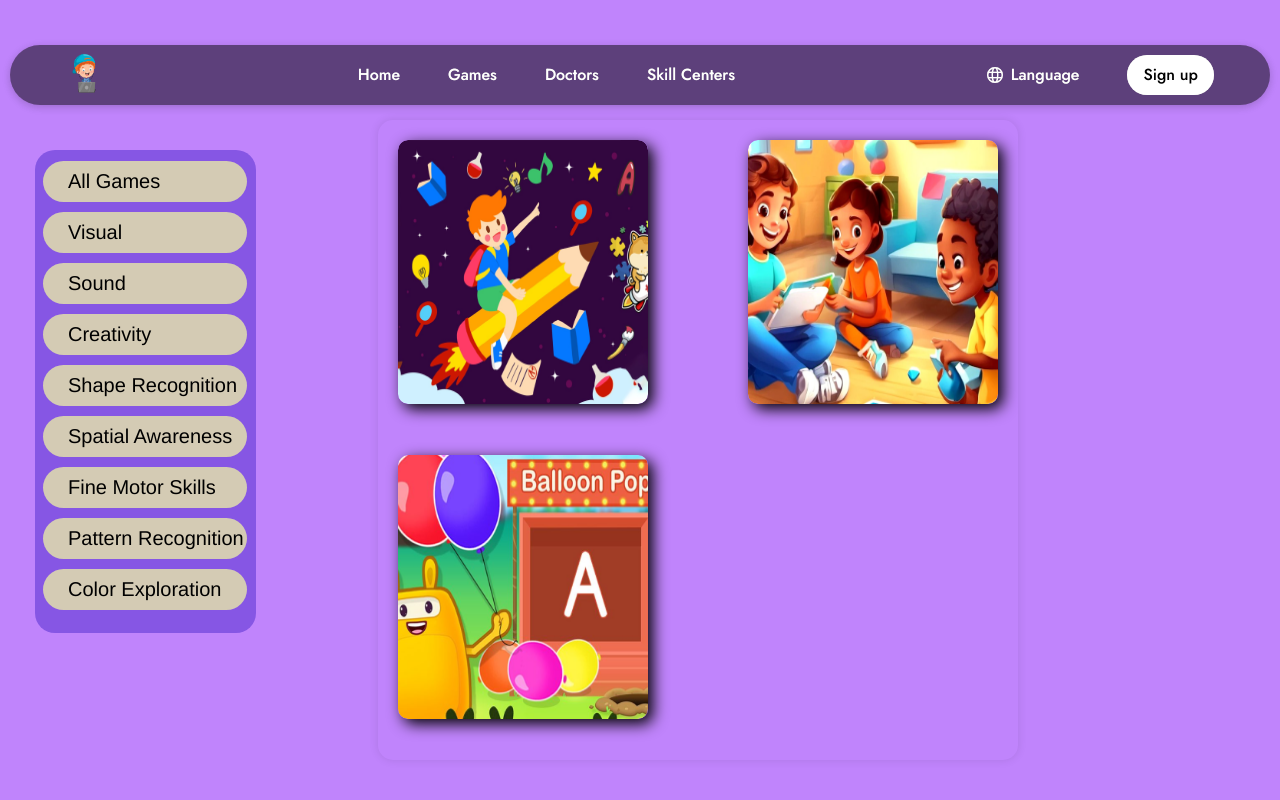
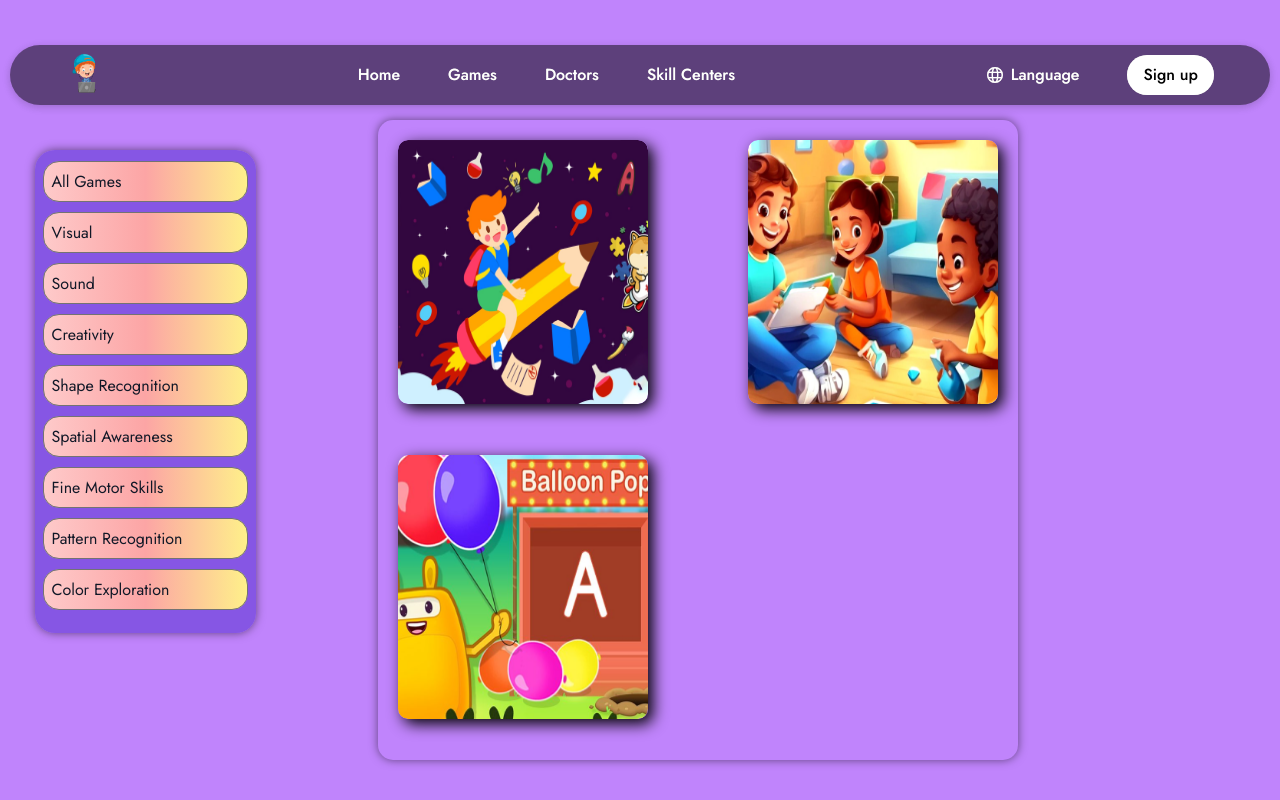
Before and after one commit to ushandissanayaka/Sensory-journey-project-HackX, a React (Vite) app in the folder client/: page /Games in a window 1280 px wide. Built offline with nearby package versions, Linux system fonts and the light colour scheme.

Commit message:
Games tags updated
get results by clicking tags

```diff
--- a/client/src/components/Games/Frame.jsx
+++ b/client/src/components/Games/Frame.jsx
@@ -1,10 +1,11 @@
 import React from "react";
 import "./Frame.css";
 
-export const Frame = ({TagName}) => {
+export const Frame = ({TagName,setSelectedTag}) => {
     return (
-        <div className="frame">
-            <div className="text-wrapper">{TagName}</div>
-        </div>
+
+        <button onClick={()=>{ TagName==='All Games' ? setSelectedTag(null) :setSelectedTag(TagName)}} className="frame tag py-0.5 px-2 w-full text-center text-gray-900 bg-gradient-to-r from-red-200 via-red-300 to-yellow-200 hover:bg-gradient-to-bl focus:ring-4 focus:outline-none focus:ring-red-100 dark:focus:ring-red-400 rounded-2xl border border-neutral-500">
+        {TagName}
+         </button>
     );
 };
--- a/client/src/components/Games/FrameWrapper.css
+++ b/client/src/components/Games/FrameWrapper.css
@@ -9,4 +9,5 @@
     padding: 11px 8px;
     position: relative;
     width: 221px;
+    box-shadow: 0 0 10px rgba(0, 0, 0, 0.5);
 }
--- a/client/src/components/Games/FrameWrapper.jsx
+++ b/client/src/components/Games/FrameWrapper.jsx
@@ -1,12 +1,12 @@
 import React from 'react'
 import './FrameWrapper.css'
 import { Frame } from './Frame'
-const FrameWrapper = () => {
+const FrameWrapper = ({setSelectedTag}) => {
   const tags=['All Games','Visual','Sound','Creativity','Shape Recognition','Spatial Awareness','Fine Motor Skills','Pattern Recognition','Color Exploration']
   return (
     <div className="frame-wrapper">
       {tags.map((tag)=>{
-        return <Frame TagName={tag} key={tag} />
+        return <Frame setSelectedTag={setSelectedTag} TagName={tag} key={tag} />
       })}
 
 
--- a/client/src/components/Games/GameCard.jsx
+++ b/client/src/components/Games/GameCard.jsx
@@ -4,7 +4,7 @@ import { Link } from "react-router-dom";
 import "./GameCard.css";
 
 export const GameCard = ({
-    GameName,GameDescription,GamePhoto,Tag1,Tag2,GameLink='#'
+    GameName,GameDescription,GamePhoto,Tag1,Tag2,GameLink='#',onTagClick
 }) => {
     return (
         <div className='box'>
@@ -12,17 +12,17 @@ export const GameCard = ({
         <div className='overlay  '>
           <h3 className="w-full rounded-xl">{GameName}</h3>
           <p className="">{GameDescription}</p>
-          <Link to={GameLink} className="text-center w-full flex justify-center" ><button class="relative inline-flex items-center justify-center p-0.5 mb-2 me-2 overflow-hidden text-sm font-medium text-gray-900 rounded-lg group bg-gradient-to-br from-purple-600 to-blue-500 group-hover:from-purple-600 group-hover:to-blue-500 hover:text-white dark:text-white focus:ring-4 focus:outline-none focus:ring-blue-300 dark:focus:ring-blue-800">
-          <span class="relative px-5 py-2.5 transition-all ease-in duration-75 bg-white dark:bg-gray-900 rounded-md group-hover:bg-opacity-0">
+          <Link to={GameLink} className="text-center w-full flex justify-center" ><button className="relative inline-flex items-center justify-center p-0.5 mb-2 me-2 overflow-hidden text-sm font-medium text-gray-900 rounded-lg group bg-gradient-to-br from-purple-600 to-blue-500 group-hover:from-purple-600 group-hover:to-blue-500 hover:text-white dark:text-white focus:ring-4 focus:outline-none focus:ring-blue-300 dark:focus:ring-blue-800">
+          <span className="relative px-5 py-2.5 transition-all ease-in duration-75 bg-white dark:bg-gray-900 rounded-md group-hover:bg-opacity-0">
             Play Now
           </span>
           </button></Link>
 
            <div className="tags h-4 justify-start items-center gap-3.5 inline-flex">
-          <button className="tag py-0.5 px-2 w-fit text-gray-900 bg-gradient-to-r from-red-200 via-red-300 to-yellow-200 hover:bg-gradient-to-bl focus:ring-4 focus:outline-none focus:ring-red-100 dark:focus:ring-red-400 rounded-2xl border border-neutral-500 justify-center items-center gap-2.5 flex">
+          <button onClick={()=>onTagClick(Tag1)} className="tag py-0.5 px-2 w-fit text-gray-900 bg-gradient-to-r from-red-200 via-red-300 to-yellow-200 hover:bg-gradient-to-bl focus:ring-4 focus:outline-none focus:ring-red-100 dark:focus:ring-red-400 rounded-2xl border border-neutral-500 justify-center items-center gap-2.5 flex">
          {Tag1}
           </button>
-          <button className="tag py-0.5 px-2 w-fit text-gray-900 bg-gradient-to-r from-red-200 via-red-300 to-yellow-200 hover:bg-gradient-to-bl focus:ring-4 focus:outline-none focus:ring-red-100 dark:focus:ring-red-400 rounded-2xl border border-neutral-500 justify-center items-center gap-2.5 flex">
+          <button onClick={()=>onTagClick(Tag2)} className="tag py-0.5 px-2 w-fit text-gray-900 bg-gradient-to-r from-red-200 via-red-300 to-yellow-200 hover:bg-gradient-to-bl focus:ring-4 focus:outline-none focus:ring-red-100 dark:focus:ring-red-400 rounded-2xl border border-neutral-500 justify-center items-center gap-2.5 flex">
           {Tag2}
           </button>
           </div>
--- a/client/src/components/Games/GameView.css
+++ b/client/src/components/Games/GameView.css
@@ -9,6 +9,7 @@
     top: 15vh;
     left: 10vw;
     background-color: #c084fc;
+    ;
 }
 
 .wrapper {
@@ -22,5 +23,5 @@
     grid-row-gap: 30px;
 
     border-radius: 15px;
-    box-shadow: 0 0 10px rgba(0, 0, 0, 0.1);
+    box-shadow: 0 0 10px rgba(0, 0, 0, 0.5);
 }
--- a/client/src/components/Games/GameView.jsx
+++ b/client/src/components/Games/GameView.jsx
@@ -1,19 +1,53 @@
-import React from "react";
+import React,{useState} from "react";
 import { GameCard } from "./GameCard";
 
 import "./GameView.css";
 import GameCard1 from '../../assets/GameCard1.png'
 import GameCard2 from '../../assets/GameCard2.png'
 import GameCard3 from '../../assets/GameCard3.png'
-export const GameView = () => {
+export const GameView = ({selectedTag,setSelectedTag}) => {
+
+
+
+    const games=[
+        {
+            GameName:'Color Safari',
+            GameDescription:'Join and color animals and feed them',
+            GamePhoto:GameCard1,
+            Tag1:'Visual',
+            Tag2:'Pattern Recognition'
+        },
+        {
+            GameName:'Scribbler Splash',
+            GameDescription:'Unleash your creativity with vibrant strokes and playful textures on a blank canvas!',
+            GamePhoto:GameCard2,
+            Tag1:'Creativity',
+            Tag2:'Fine Motor Skills'
+        },
+        {
+            GameName:'Bubble Pop',
+            GameDescription:'Pop colorful bubbles as they float across the screen!',
+            GamePhoto:GameCard3,
+            Tag1:'Visual',
+            Tag2:'Sound'
+        }
+
+
+    ]
+    const filteredGames=selectedTag ? games.filter(game=>game.Tag1===selectedTag || game.Tag2===selectedTag) : games
+
     return (
+
         <div id='card-area'>
   <div className='wrapper '>
 
-      <GameCard GameName={'Color Safari'} GameDescription={'Join and color animals and feed them'} GamePhoto={GameCard1} Tag1={'Visual'} Tag2={'Pattern Recognition'}></GameCard>
+      {/* <GameCard GameName={'Color Safari'} GameDescription={'Join and color animals and feed them'} GamePhoto={GameCard1} Tag1={'Visual'} Tag2={'Pattern Recognition'}></GameCard>
       <GameCard GameName={'Scribbler Splash'} GameDescription={'Unleash your creativity with vibrant strokes and playful textures on a blank canvas!'} GamePhoto={GameCard2} Tag1={'Creativity'} Tag2={'Fine Motor Skills'}></GameCard>
       <GameCard GameName={'Bubble Pop'} GameDescription={'Pop colorful bubbles as they float across the screen!'} GamePhoto={GameCard3} Tag1={'Visual'} Tag2={'Sound'}></GameCard>
-
+       */}
+       {filteredGames.map((game,index)=>(
+        <GameCard key={index} GameName={game.GameName} GameDescription={game.GameDescription} GamePhoto={game.GamePhoto} Tag1={game.Tag1} Tag2={game.Tag2}  onTagClick={setSelectedTag}></GameCard>
+       ))}
 
 
 
--- a/client/src/components/Games/Games.jsx
+++ b/client/src/components/Games/Games.jsx
@@ -1,4 +1,4 @@
-import React from 'react'
+import React,{useState} from 'react'
 import Navbar from '../Navbar/Navbar'
 import './Games.css'
 import FrameWrapper from './FrameWrapper'
@@ -7,14 +7,15 @@ import { GameView } from './GameView'
 
 
 const Games = () => {
+  const [selectedTag,setSelectedTag]=useState(null);
   return (
     <>
     <Navbar></Navbar>
     <div className="desktop">
     <div className="frame-3319-wrapper  flex justify-center">
-    <FrameWrapper />
+    <FrameWrapper setSelectedTag={setSelectedTag} />
 </div>
-    <GameView></GameView>
+    <GameView selectedTag={selectedTag} setSelectedTag={setSelectedTag}></GameView>
 </div>
 
 
```
